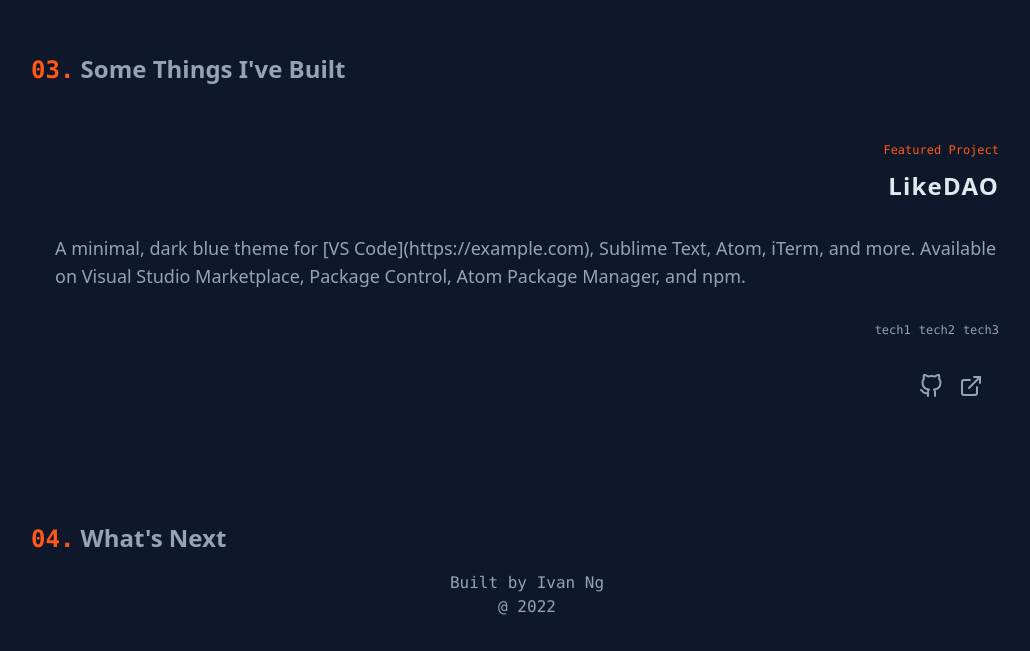
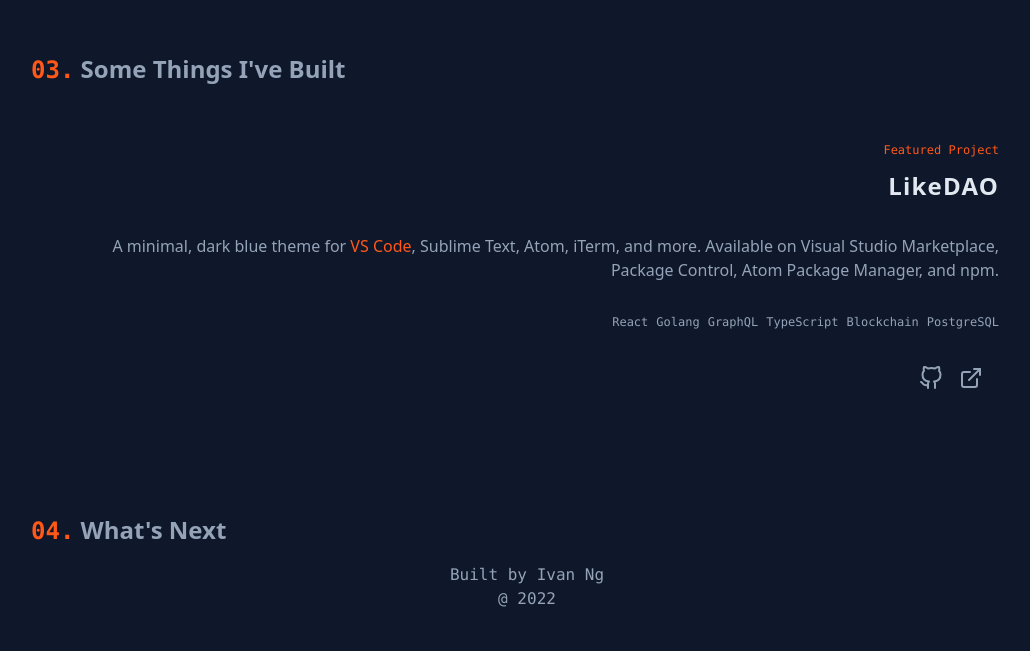
Before and after one commit to ivan-ngchakming/portfolio, a Gatsby site: page / in a window 1280 px wide. Shown: the part 1819-2470 px from the top of the page, without its empty margins (113-1143 px from the left). Built offline with nearby package versions, Linux system fonts and the light colour scheme; Gatsby itself is replaced by a stand-in of ours.

Commit message:
add markdown to project section

```diff
--- a/package.json
+++ b/package.json
@@ -28,7 +28,8 @@
     "react": "^17.0.0",
     "react-dom": "^17.0.0",
     "react-helmet": "^6.1.0",
-    "react-icons": "^4.4.0"
+    "react-icons": "^4.4.0",
+    "react-markdown": "^8.0.3"
   },
   "devDependencies": {
     "autoprefixer": "^10.4.7",
--- a/src/components/common/Navbar.jsx
+++ b/src/components/common/Navbar.jsx
@@ -71,7 +71,7 @@ const Navbar = () => {
           "bg-slate-900",
           "shadow-lg",
           "shadow-slate-600/10",
-          "sm:bg-transparent",
+          "sm:bg-slate-900/80",
           "top-0",
           "z-50",
           !show && "-top-28"
--- a/src/components/index/Work.jsx
+++ b/src/components/index/Work.jsx
@@ -4,10 +4,11 @@ import { graphql, useStaticQuery } from "gatsby"
 import GitHubIcon from "../../assets/github.svg"
 import LinkIcon from "../../assets/link.svg"
 import PageContainer from "../common/PageContainer"
+import ReactMarkdown from "react-markdown"
 
 const ProjectCard = ({
   isEven,
-  frontmatter: { title, description, githubUrl, liveUrl },
+  frontmatter: { title, description, githubUrl, liveUrl, techs, featuredImage },
 }) => {
   return (
     <div
@@ -22,12 +23,17 @@ const ProjectCard = ({
       <h2 className="text-slate-200 text-2xl tracking-wider font-sans font-semibold mb-3">
         {title}
       </h2>
-      <p className="py-5 font-sans text-lg text-slate-400">{description}</p>
+
+      <p
+        className={cn("py-5 font-sans text-base text-slate-400", "text-right")}
+      >
+        <ReactMarkdown className="markdown">{description}</ReactMarkdown>
+      </p>
 
       <ul className="flex gap-2 text-slate-400 text-xs my-3">
-        <li>tech1</li>
-        <li>tech2</li>
-        <li>tech3</li>
+        {techs.map(tech => (
+          <li key={tech}>{tech}</li>
+        ))}
       </ul>
 
       <div className="mt-6 text-slate-400 flex">
@@ -75,6 +81,8 @@ const Work = () => {
               description
               githubUrl
               liveUrl
+              techs
+              featuredImage
             }
           }
         }
@@ -93,7 +101,11 @@ const Work = () => {
 
       <div className="flex flex-col gap-6 my-5 w-full">
         {edges.map((node, index) => (
-          <ProjectCard {...node.node} isEven={index % 2 == 0} />
+          <ProjectCard
+            key={node.node.id}
+            {...node.node}
+            isEven={index % 2 == 0}
+          />
         ))}
       </div>
     </PageContainer>
--- a/src/styles/global.css
+++ b/src/styles/global.css
@@ -23,3 +23,7 @@ body {
 ::-webkit-scrollbar-thumb {
   @apply bg-slate-700 rounded-md;
 }
+
+.markdown a {
+  @apply text-brightred after:bg-brightred relative after:transition-[width] after:duration-300 hover:after:w-full after:w-0 after:h-[1px] after:absolute after:left-0 after:bottom-0;
+}
--- a/static/admin/config.yml
+++ b/static/admin/config.yml
@@ -72,4 +72,4 @@ collections:
       - { label: "GitHub", name: "githubUrl", widget: "string", required: false }
       - { label: "Live Link", name: "liveUrl", widget: "string", required: false }
       - { label: "Body", name: "body", widget: "markdown" }
-      - { label: "Tags", name: "tags", widget: "list" }
+      - { label: "Technologies", name: "techs", widget: "list" }
```
Also changed, not shown: 1 other file.
